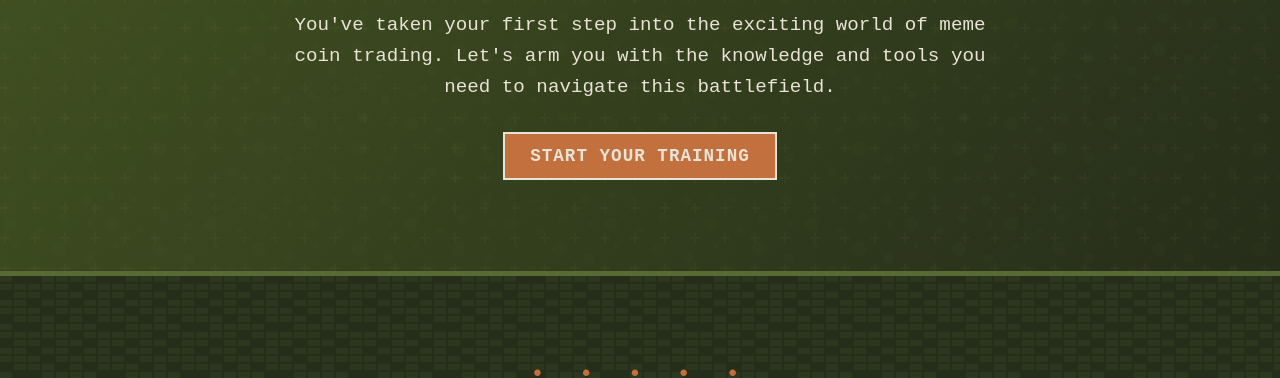
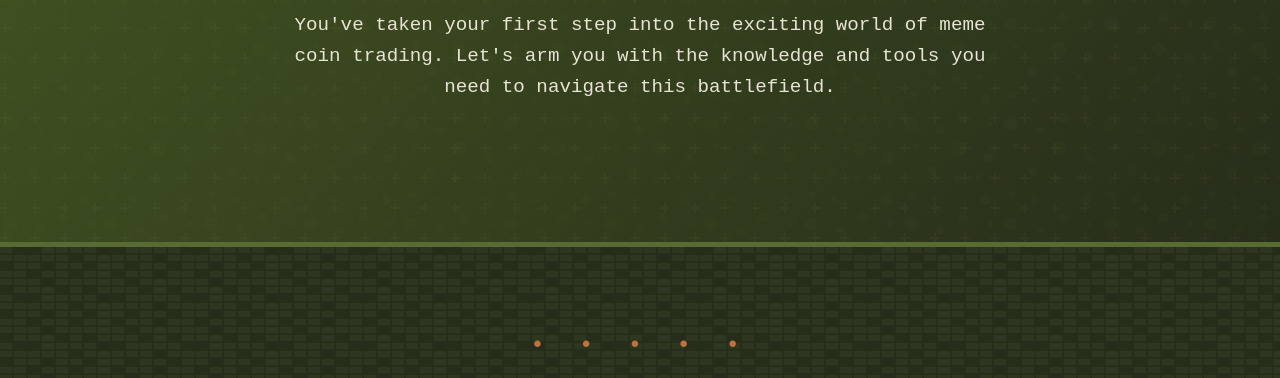
Before and after one commit to zex-sol/TrenchGuide, a plain HTML site: page getstarted.html in a window 1280 px wide. Shown: the part 267-645 px from the top of the page. Drawn offline with Linux system fonts and the light colour scheme.

Commit message:
Update getstarted.html

```diff
--- a/getstarted.html
+++ b/getstarted.html
@@ -950,7 +950,6 @@
     <div class="container">
         <h1>Welcome To The Trenches, Soldier</h1>
         <p>You've taken your first step into the exciting world of meme coin trading. Let's arm you with the knowledge and tools you need to navigate this battlefield.</p>
-            <a href="#learning-path" class="cta-button">Start Your Training</a>
     </div>
 </section>
 
```
Lines whose indentation alone changed are shown as unchanged.
